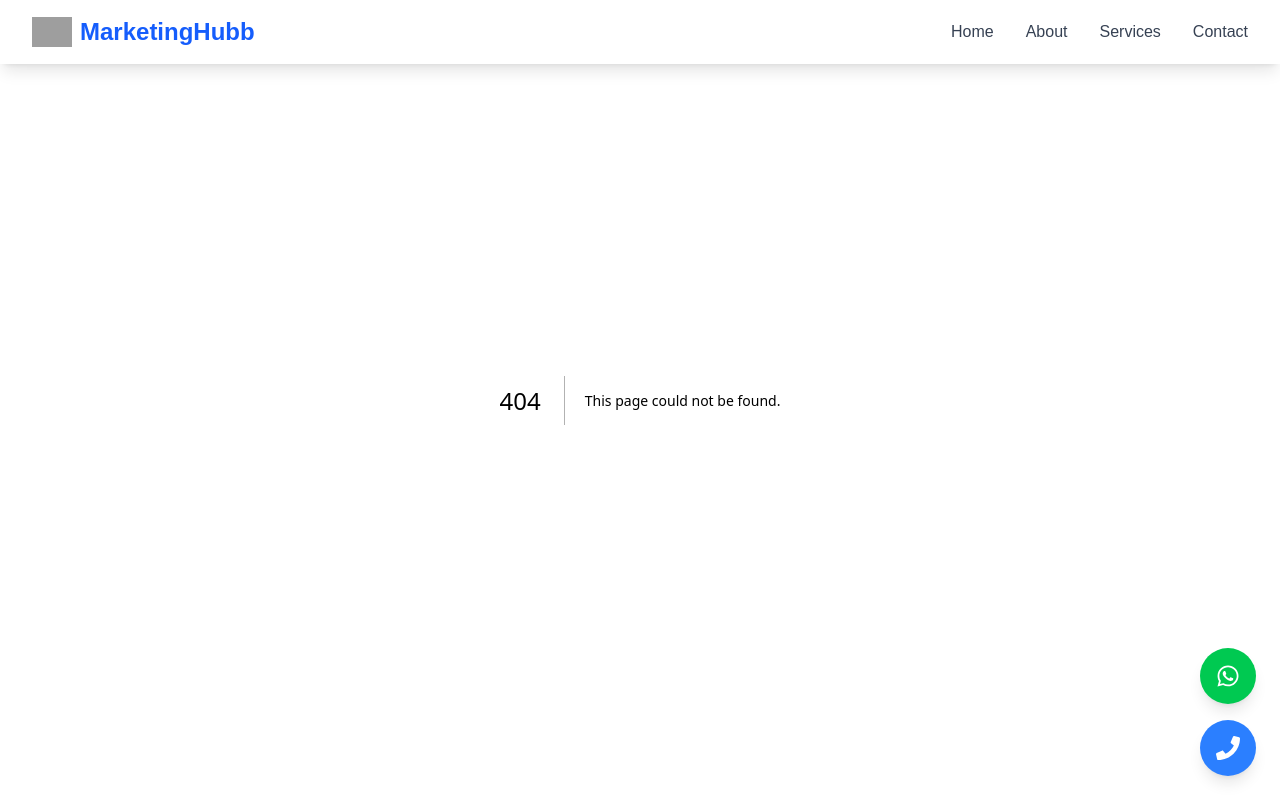
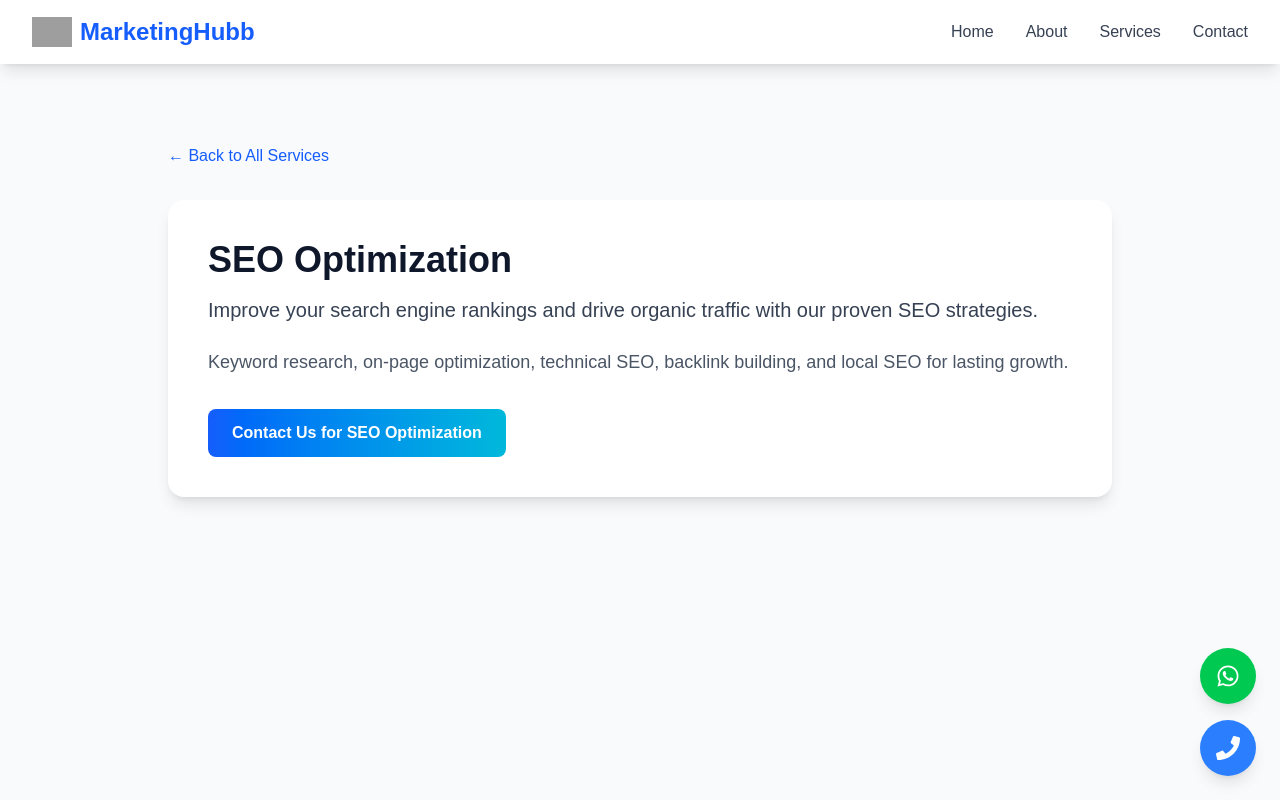
Before and after one commit to rohan-2004-web/marketinghubb, a Next.js app: page /service/seo-optimization in a window 1280 px wide. Before the commit this address had no page. Shown: the top 800 px of the page. Built offline with nearby package versions, Linux system fonts and the light colour scheme; grey boxes are pictures that could not be loaded.

Commit message:
Add separate service detail pages and link service cards

```diff
--- a/app/components/ServiceSection.tsx
+++ b/app/components/ServiceSection.tsx
@@ -1,10 +1,12 @@
 'use client';
 
+import Link from 'next/link';
 import { motion } from 'framer-motion';
 import { FaSearch, FaBullhorn, FaChartLine, FaUsers, FaDesktop, FaEnvelope } from 'react-icons/fa';
 
 const services = [
   {
+    slug: 'seo-optimization',
     icon: <FaSearch className="text-4xl text-blue-600" />,
     title: 'SEO Optimization',
     description: 'Improve your search engine rankings and drive organic traffic.',
@@ -71,9 +73,12 @@ export default function ServiceSection() {
               </div>
               <h3 className="text-2xl font-bold text-white mb-3">{service.title}</h3>
               <p className="text-[#c6dbf6] mb-6">{service.description}</p>
-              <a className="inline-flex items-center gap-2 text-[#2fd8ba] font-semibold" href="#contact">
+              <Link
+                href={`/service/${service.slug}`}
+                className="inline-flex items-center gap-2 text-[#2fd8ba] font-semibold"
+              >
                 Learn More <span className="text-xl">→</span>
-              </a>
+              </Link>
             </motion.div>
           ))}
         </div>
--- /dev/null
+++ b/app/service/[service]/page.tsx
@@ -0,0 +1,84 @@
+import Link from 'next/link';
+
+const services = [
+  {
+    slug: 'seo-optimization',
+    title: 'SEO Optimization',
+    description: 'Improve your search engine rankings and drive organic traffic with our proven SEO strategies.',
+    details: 'Keyword research, on-page optimization, technical SEO, backlink building, and local SEO for lasting growth.',
+  },
+  {
+    slug: 'social-media-marketing',
+    title: 'Social Media Marketing',
+    description: 'Engage your audience across all social media platforms and grow your brand awareness.',
+    details: 'Content planning, community management, paid ads, and performance tracking on Facebook, Instagram, LinkedIn, and more.',
+  },
+  {
+    slug: 'ppc-advertising',
+    title: 'PPC Advertising',
+    description: 'Targeted pay-per-click campaigns for maximum ROI and qualified leads.',
+    details: 'Campaign setup, keyword bidding, A/B landing page testing, and bid optimization on Google Ads and social networks.',
+  },
+  {
+    slug: 'content-marketing',
+    title: 'Content Marketing',
+    description: 'Create compelling content that converts visitors into customers.',
+    details: 'Blog strategy, copywriting, video scripts, lead magnets, and email sequences aligned with your funnel.',
+  },
+  {
+    slug: 'web-design',
+    title: 'Web Design',
+    description: 'Beautiful, responsive websites designed to convert visitors into clients.',
+    details: 'UI/UX design, performance optimization, mobile-first experiences, and CMS implementation.',
+  },
+  {
+    slug: 'email-marketing',
+    title: 'Email Marketing',
+    description: 'Nurture and retain leads with engaging email campaigns and automation.',
+    details: 'Newsletter design, drip campaigns, segmentation, and analytics to increase open rates and conversions.',
+  },
+];
+
+async function getService(slug: string) {
+  return services.find(service => service.slug === slug);
+}
+
+export async function generateStaticParams() {
+  return services.map((service) => ({ service: service.slug }));
+}
+
+export default async function ServiceDetailsPage({ params }: { params: { service: string } }) {
+  const service = await getService(params.service);
+
+  if (!service) {
+    return (
+      <div className="min-h-screen pt-20 flex items-center justify-center bg-gray-100">
+        <div className="max-w-xl text-center p-8 bg-white rounded-xl shadow-lg">
+          <h1 className="text-3xl font-bold text-gray-900 mb-4">Service Not Found</h1>
+          <p className="text-gray-600 mb-6">Sorry, we cannot find the service you are looking for.</p>
+          <Link href="/service" className="inline-flex items-center px-4 py-2 bg-blue-600 text-white rounded-lg hover:bg-blue-700">Back to Services</Link>
+        </div>
+      </div>
+    );
+  }
+
+  return (
+    <div className="min-h-screen pt-16 bg-slate-50">
+      <div className="max-w-5xl mx-auto py-20 px-6 sm:px-8 lg:px-10">
+        <Link href="/service" className="text-blue-600 font-medium hover:text-blue-800 mb-8 inline-block">
+          ← Back to All Services
+        </Link>
+        <div className="bg-white rounded-2xl shadow-lg p-10">
+          <h1 className="text-4xl font-extrabold text-slate-900 mb-4">{service.title}</h1>
+          <p className="text-xl text-gray-700 mb-6">{service.description}</p>
+          <div className="text-gray-600 leading-relaxed text-lg">{service.details}</div>
+          <div className="mt-8">
+            <Link href="/contact" className="inline-flex items-center justify-center px-6 py-3 rounded-lg bg-gradient-to-r from-blue-600 to-cyan-500 text-white text-base font-semibold hover:from-blue-700 hover:to-cyan-600">
+              Contact Us for {service.title}
+            </Link>
+          </div>
+        </div>
+      </div>
+    </div>
+  );
+}
```
